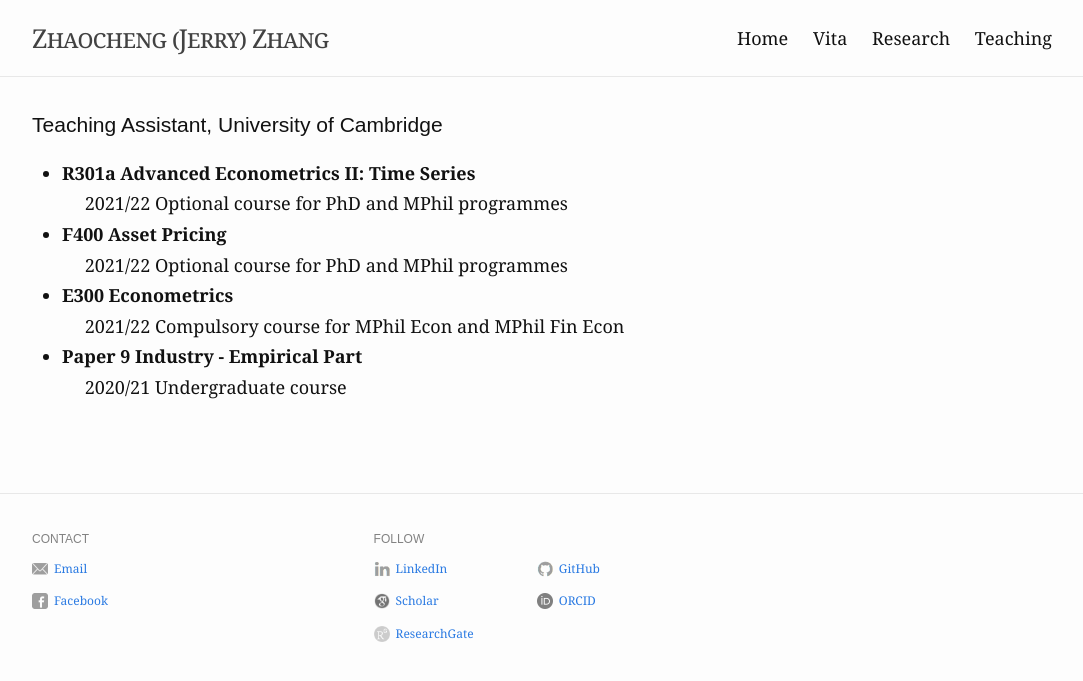
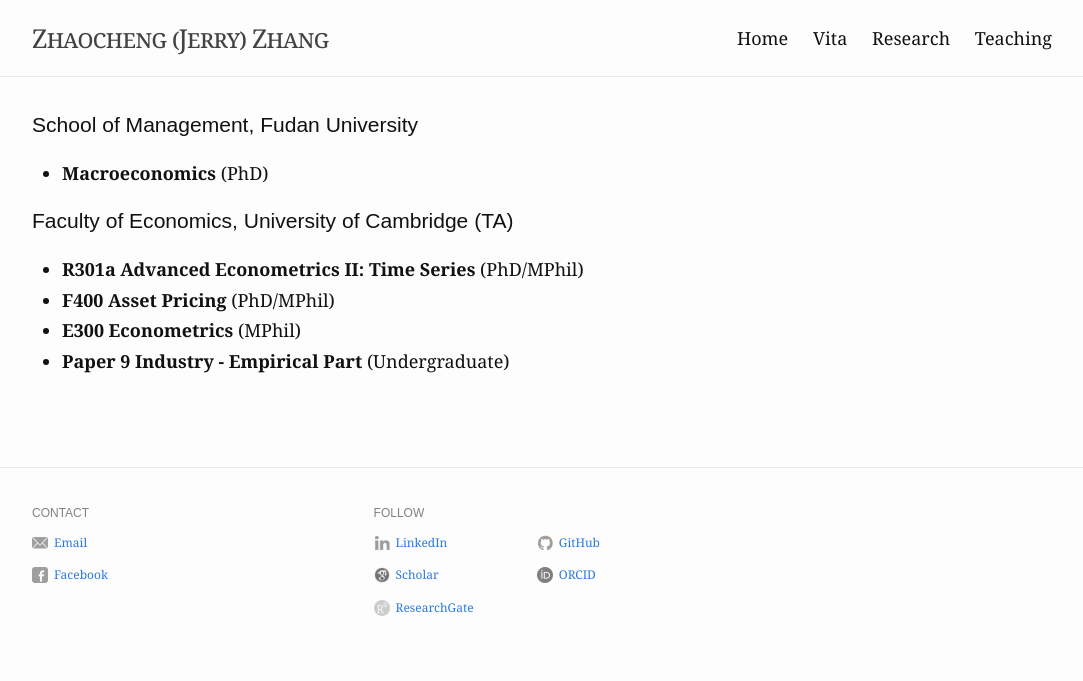
Before and after one commit to zhaocheng-zhang/zhaocheng-zhang.github.io, a Jekyll site: the page built from teaching.md, in a window 1280 px wide. Shown: the top 681 px of the page, without its empty margins (98-1181 px from the left). Built offline with Jekyll 4.4.1, drawn with Linux system fonts in a browser that asks for light colours.

Commit message:
Update teaching.md

```diff
--- a/teaching.md
+++ b/teaching.md
@@ -4,15 +4,19 @@ title: Teaching
 slug: /teaching
 ---
 
-### Teaching Assistant, University of Cambridge
+### School of Management, Fudan University
 
-* **R301a Advanced Econometrics II: Time Series**
-  &emsp; 2021/22 Optional course for PhD and MPhil programmes
-* **F400 Asset Pricing**
-  &emsp; 2021/22 Optional course for PhD and MPhil programmes
-* **E300 Econometrics**
-  &emsp; 2021/22 Compulsory course for MPhil Econ and MPhil Fin Econ
-* **Paper 9 Industry - Empirical Part**
-  &emsp; 2020/21 Undergraduate course
+* **Macroeconomics** (PhD)
+
+### Faculty of Economics, University of Cambridge (TA)
+
+* **R301a Advanced Econometrics II: Time Series** (PhD/MPhil)
+  <!-- &emsp; 2021/22 Optional course for PhD and MPhil programmes -->
+* **F400 Asset Pricing**  (PhD/MPhil)
+  <!-- &emsp; 2021/22 Optional course for PhD and MPhil programmes -->
+* **E300 Econometrics**  (MPhil)
+  <!-- &emsp; 2021/22 Compulsory course for MPhil Econ and MPhil Fin Econ -->
+* **Paper 9 Industry - Empirical Part**  (Undergraduate)
+  <!-- &emsp; 2020/21 Undergraduate course -->
 
 <br />
```
